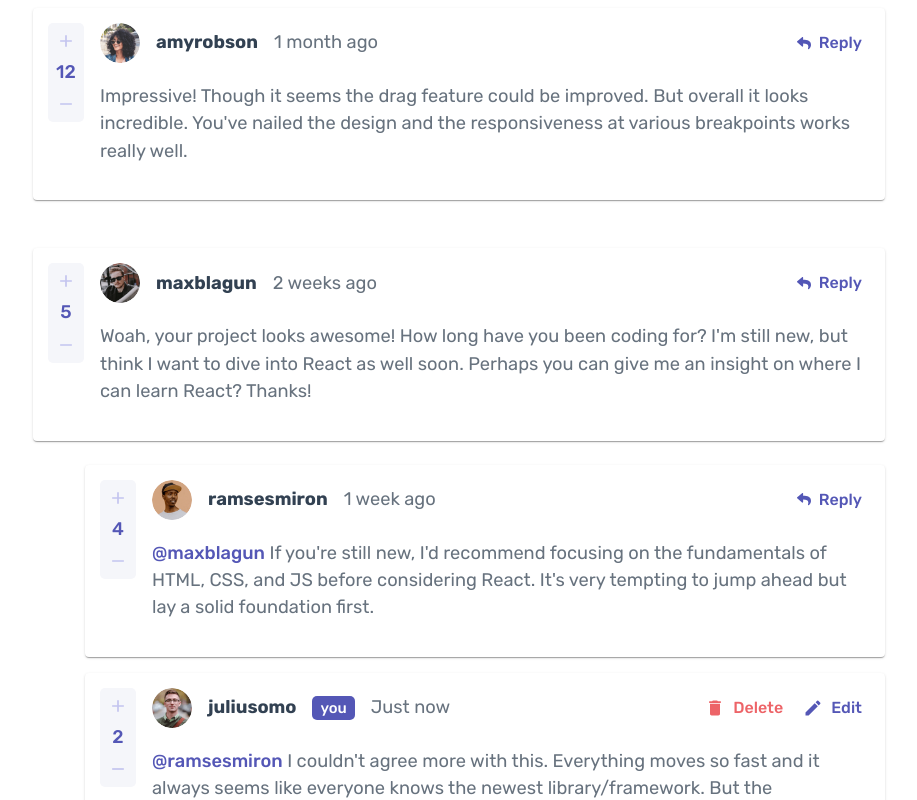
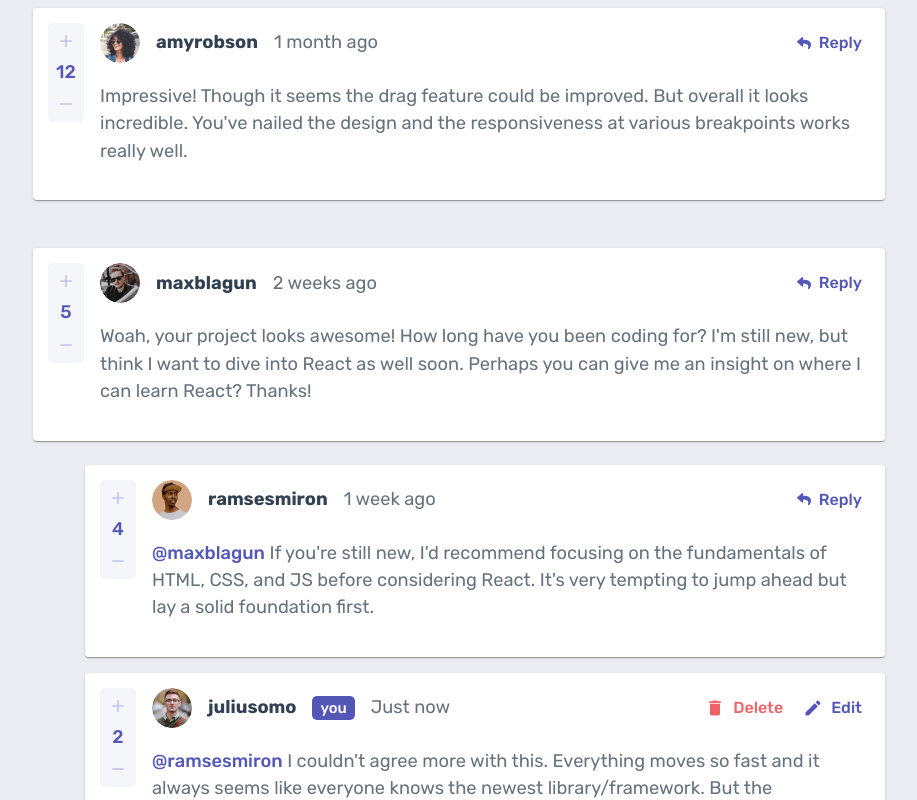
Before and after one commit to Abdelghafour122/interactive-comment-section, a React (Create React App) app: page / in a window 1280 px wide. Shown: the top 800 px of the page, without its empty margins (181-1098 px from the left). Built offline with nearby package versions, Linux system fonts and the light colour scheme.

Commit message:
body bgcolor

```diff
--- a/src/App.css
+++ b/src/App.css
@@ -16,6 +16,10 @@
   box-sizing: border-box;
 }
 
+body {
+  background-color: var(--Lightgray);
+}
+
 footer {
   text-align: center;
   font-family: Rubik;
```
